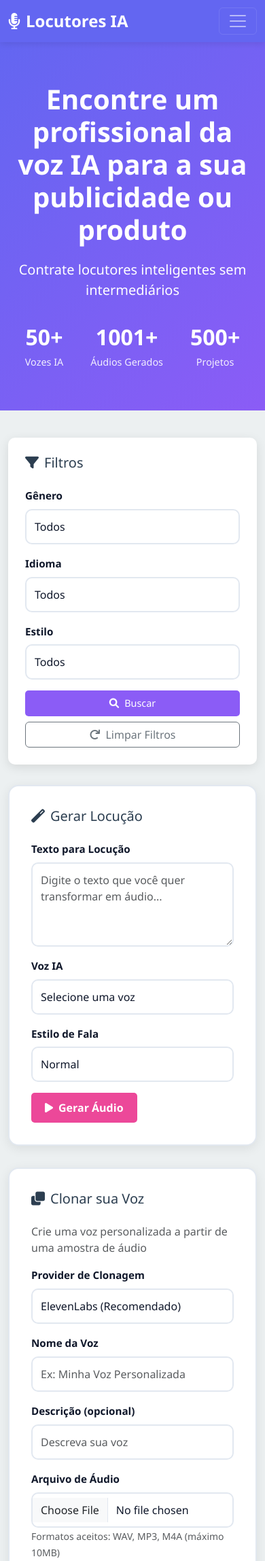
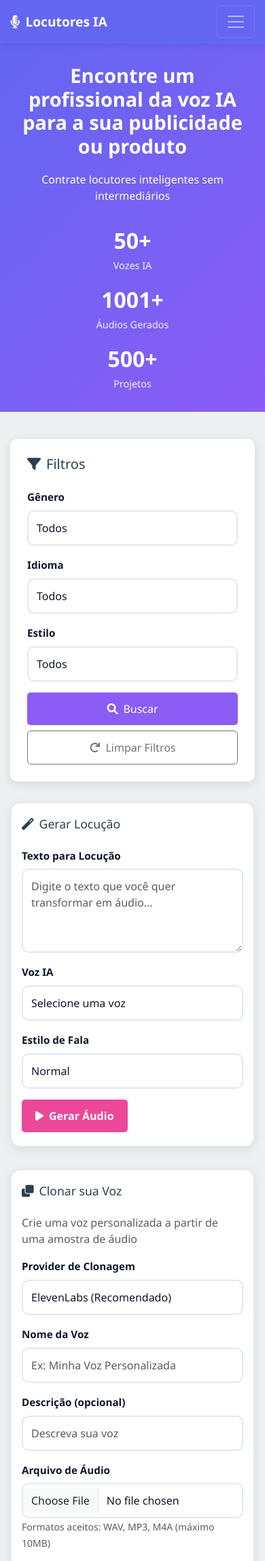
Before and after one commit to eudespankilhas/locutoresia, a Flask app: page / in a window 390 px wide. Shown: the top 2297 px of the page at 68% size. Run offline with Flask 3, Linux system fonts and the light colour scheme; data that the repository does not hold is empty; some libraries are stand-ins or nearby versions.

Commit message:
Adiciona responsividade mobile e PWA (manifest + service worker)

```diff
--- a/templates/index.html
+++ b/templates/index.html
@@ -2,7 +2,15 @@
 <html lang="pt-BR">
 <head>
     <meta charset="UTF-8">
-    <meta name="viewport" content="width=device-width, initial-scale=1.0">
+    <meta name="viewport" content="width=device-width, initial-scale=1.0, maximum-scale=5.0, user-scalable=yes">
+    <meta name="theme-color" content="#2c3e50">
+    <meta name="apple-mobile-web-app-capable" content="yes">
+    <meta name="apple-mobile-web-app-status-bar-style" content="black-translucent">
+    <meta name="apple-mobile-web-app-title" content="Locutores IA">
+    <meta name="description" content="Gere áudios profissionais com IA. Vozes realistas para notícias, podcasts e conteúdo.">
+    <meta name="mobile-web-app-capable" content="yes">
+    <link rel="manifest" href="/static/manifest.json">
+    <link rel="apple-touch-icon" href="/static/icon-192.png">
     <title>Locutores IA - Central de Vozes Inteligentes</title>
     <link href="https://cdn.jsdelivr.net/npm/bootstrap@5.3.0/dist/css/bootstrap.min.css" rel="stylesheet">
     <link href="https://cdnjs.cloudflare.com/ajax/libs/font-awesome/6.0.0/css/all.min.css" rel="stylesheet">
@@ -1504,12 +1512,152 @@
             transform: translateY(-2px);
             box-shadow: 0 10px 25px rgba(245, 158, 11, 0.3);
         }
+
+        /* ============================================
+           CSS RESPONSIVO - MOBILE
+           ============================================ */
+        @media (max-width: 768px) {
+            /* Hero Section */
+            .hero-section {
+                padding: 30px 15px !important;
+            }
+            .hero-section h1 {
+                font-size: 1.8rem !important;
+            }
+            .hero-section p {
+                font-size: 1rem !important;
+            }
+
+            /* Cards de voz */
+            .voice-card {
+                margin-bottom: 15px;
+            }
+            .voice-card .card-body {
+                padding: 15px;
+            }
+            .voice-card h6 {
+                font-size: 0.95rem;
+            }
+
+            /* Painel de geração */
+            .generation-panel {
+                padding: 20px 15px !important;
+            }
+            .generation-panel h5 {
+                font-size: 1.1rem;
+            }
+
+            /* Textarea */
+            #textInput {
+                min-height: 120px;
+                font-size: 16px; /* Evita zoom no iOS */
+            }
+
+            /* Botões */
+            .btn {
+                padding: 12px 20px;
+                font-size: 1rem;
+                min-height: 44px; /* Touch-friendly */
+            }
+
+            /* Navbar */
+            .navbar-brand {
+                font-size: 1.2rem;
+            }
+            .navbar-toggler {
+                padding: 8px 12px;
+            }
+
+            /* Audio Player */
+            #generatedAudio {
+                width: 100%;
+            }
+
+            /* Container */
+            .container {
+                padding-left: 15px;
+                padding-right: 15px;
+            }
+
+            /* Stats */
+            .stats-container {
+                flex-direction: column;
+                gap: 15px;
+            }
+            .stat-item {
+                min-width: auto;
+                width: 100%;
+            }
+
+            /* Voice cards grid */
+            #voicesContainer .col-md-6 {
+                width: 100%;
+                padding: 5px;
+            }
+
+            /* Dropdown */
+            #voiceSelect {
+                font-size: 16px;
+                padding: 12px;
+            }
+
+            /* VoxCraft banner */
+            #voxcraft-banner > div {
+                flex-direction: column;
+                text-align: center;
+                padding: 15px !important;
+            }
+        }
+
+        /* Tablets */
+        @media (min-width: 769px) and (max-width: 1024px) {
+            .voice-card {
+                margin-bottom: 20px;
+            }
+            .hero-section h1 {
+                font-size: 2rem;
+            }
+        }
+
+        /* Landscape em mobile */
+        @media (max-width: 768px) and (orientation: landscape) {
+            .hero-section {
+                padding: 20px 15px !important;
+            }
+            .hero-section h1 {
+                font-size: 1.5rem;
+            }
+        }
+
+        /* iPhone notch */
+        @supports (padding-top: env(safe-area-inset-top)) {
+            body {
+                padding-top: env(safe-area-inset-top);
+                padding-bottom: env(safe-area-inset-bottom);
+            }
+        }
     </style>
 
     <!-- Scripts -->
     <script src="https://cdn.jsdelivr.net/npm/bootstrap@5.3.0/dist/js/bootstrap.bundle.min.js"></script>
     <script src="/static/voxcraft_integration.js?v=2"></script>
     <script src="/static/script.js?v=7"></script>
+
+    <!-- PWA Service Worker -->
+    <script>
+        if ('serviceWorker' in navigator) {
+            window.addEventListener('load', function() {
+                navigator.serviceWorker.register('/static/service-worker.js')
+                    .then(function(registration) {
+                        console.log('✅ Service Worker registrado:', registration.scope);
+                    })
+                    .catch(function(error) {
+                        console.log('❌ Falha ao registrar Service Worker:', error);
+                    });
+            });
+        }
+    </script>
+
     <script>
 
         // Fallback: Garantir que o dropdown de vozes seja preenchido
```
Also changed, not shown: static/service-worker.js (added, +120 -0 lines), static/manifest.json (added).
